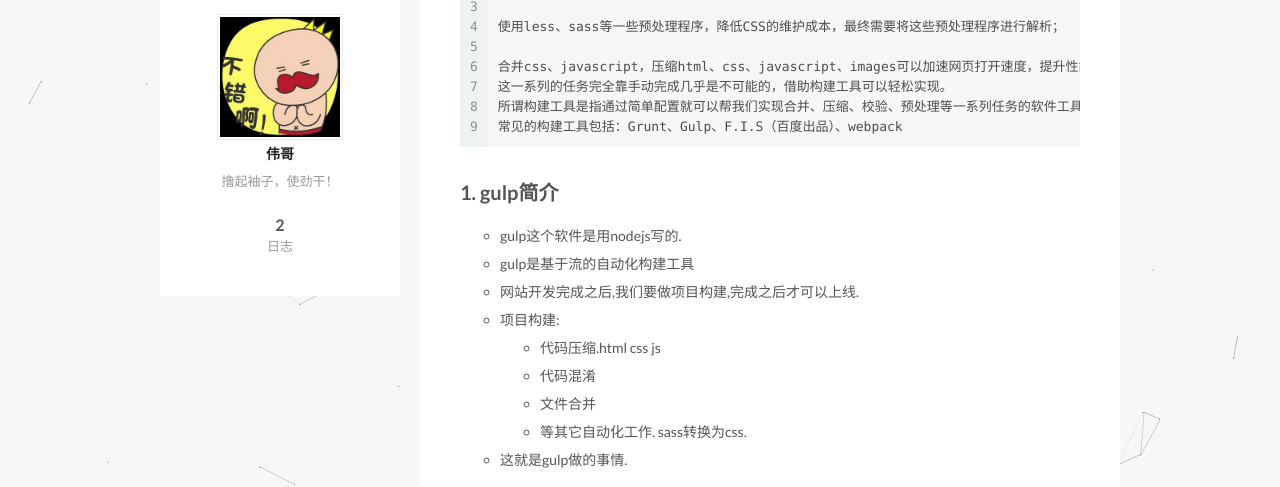
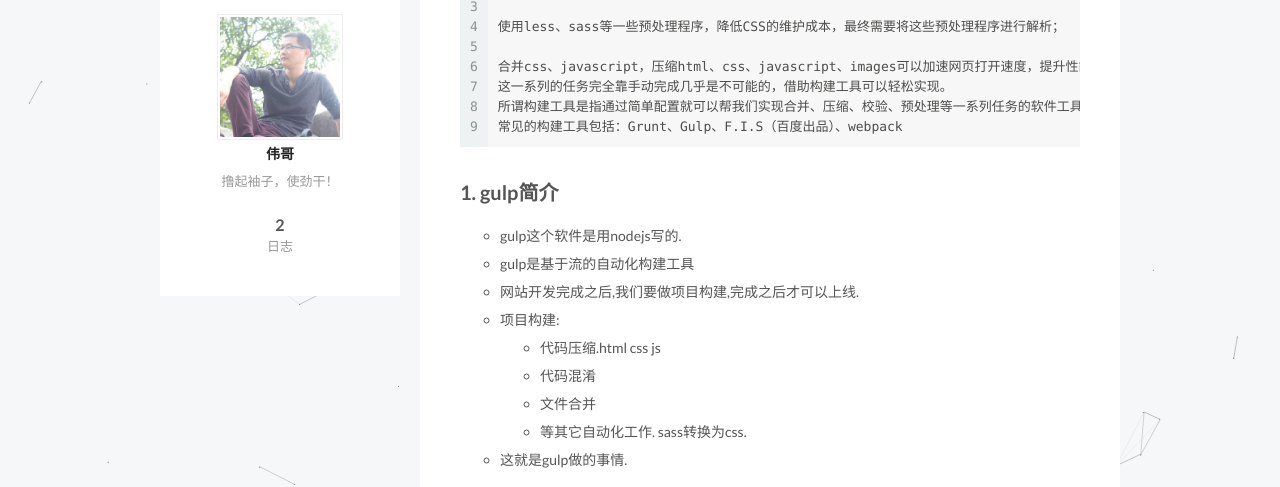
Before and after one commit to LouisLiWei/LouisLiWei.github.io, a plain HTML site: page index.html in a window 1280 px wide. Shown: the part 315-802 px from the top of the page. Drawn offline with Linux system fonts and the light colour scheme.

Commit message:
更改头像

```diff
--- a/index.html
+++ b/index.html
@@ -279,7 +279,7 @@
     <span hidden itemprop="author" itemscope itemtype="http://schema.org/Person">
       <meta itemprop="name" content="伟哥">
       <meta itemprop="description" content="">
-      <meta itemprop="image" content="/images/11.jpg">
+      <meta itemprop="image" content="/images/01.jpg">
     </span>
 
     <span hidden itemprop="publisher" itemscope itemtype="http://schema.org/Organization">
@@ -484,7 +484,7 @@
     <span hidden itemprop="author" itemscope itemtype="http://schema.org/Person">
       <meta itemprop="name" content="伟哥">
       <meta itemprop="description" content="">
-      <meta itemprop="image" content="/images/11.jpg">
+      <meta itemprop="image" content="/images/01.jpg">
     </span>
 
     <span hidden itemprop="publisher" itemscope itemtype="http://schema.org/Organization">
@@ -749,7 +749,7 @@
       <section class="site-overview sidebar-panel sidebar-panel-active">
         <div class="site-author motion-element" itemprop="author" itemscope itemtype="http://schema.org/Person">
           <img class="site-author-image" itemprop="image"
-               src="/images/11.jpg"
+               src="/images/01.jpg"
                alt="伟哥" />
           <p class="site-author-name" itemprop="name">伟哥</p>
 
```
Also changed, not shown: 2017/09/23/gulp的用法/index.html (+2 -2 lines), 2017/09/23/hexo博客搭建/index.html (+2 -2 lines), archives/2017/09/index.html (+1 -1 lines), archives/2017/index.html (+1 -1 lines), archives/index.html (+1 -1 lines), photo/index.html (+1 -1 lines), tags/index.html (+1 -1 lines), images/01.jpg (added).
